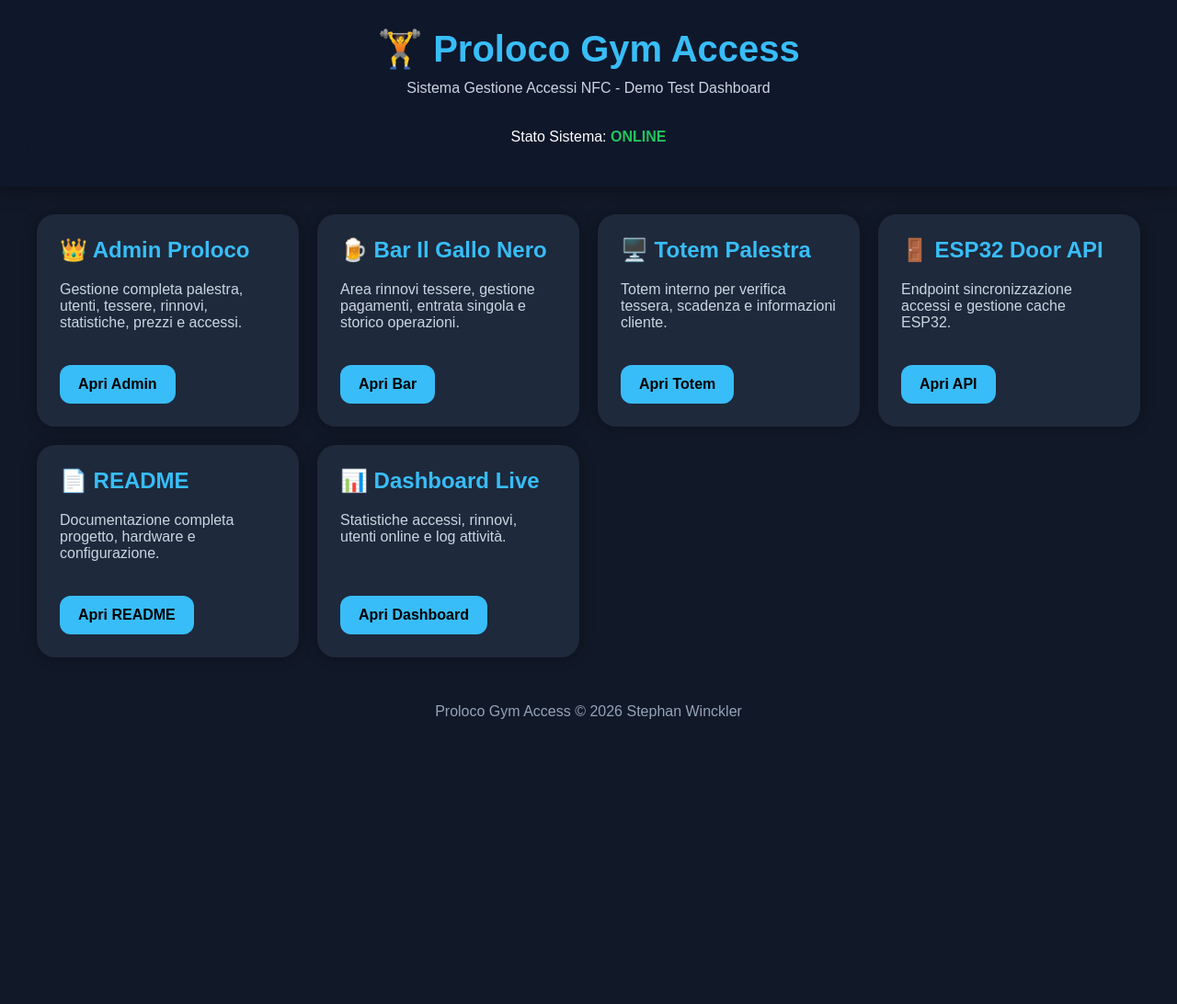
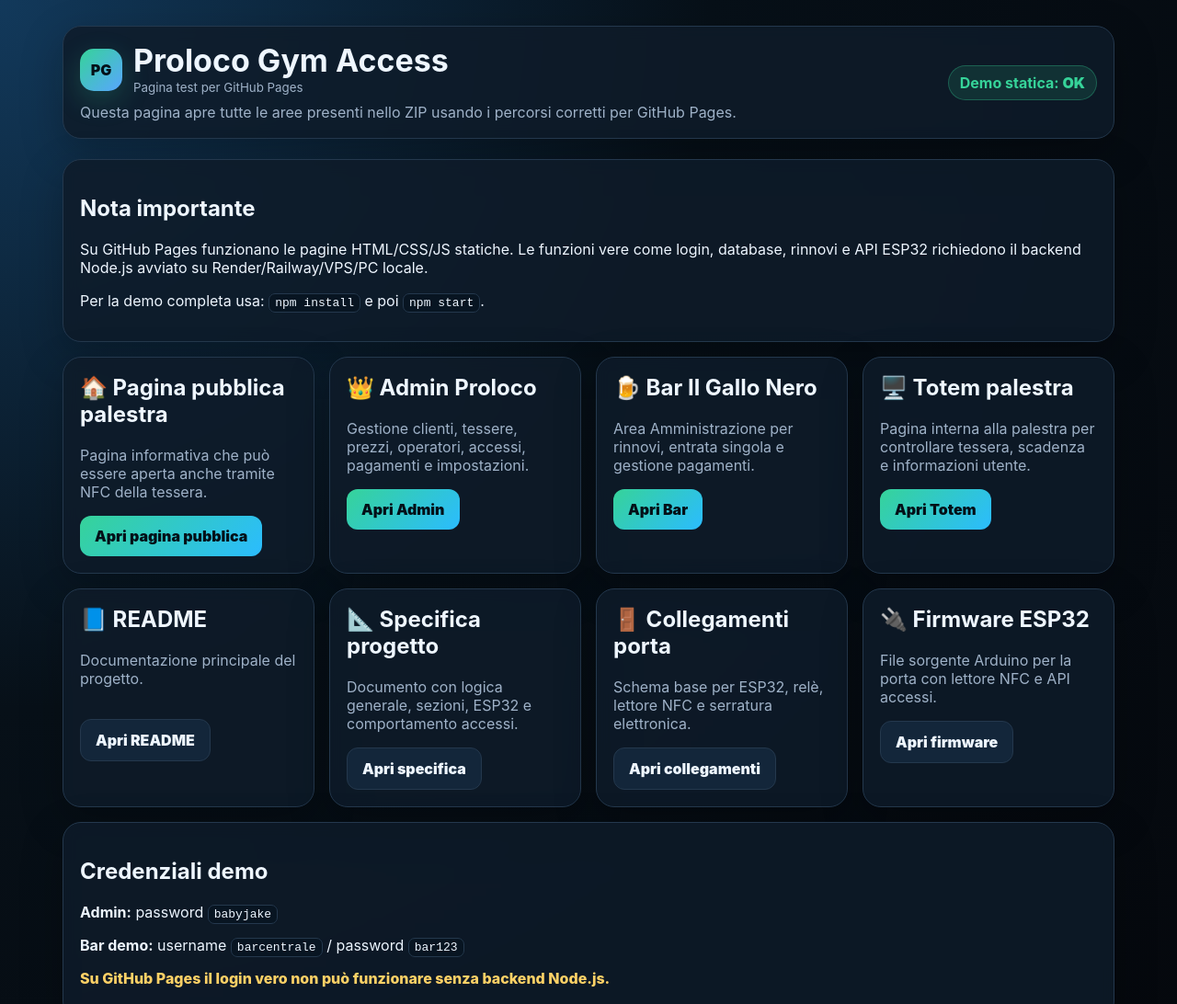
Before and after one commit to wincklers85/ProlocoGym, a website: page index.html in a window 1280 px wide. Shown: the top 1092 px of the page at 92% size. Before the commit the page ends 803 px from the top, so only its background shows below. Drawn offline with Linux system fonts and the light colour scheme; files that its build step writes are made by us from their sources.

Commit message:
Add files via upload

```diff
--- a/index.html
+++ b/index.html
@@ -1,182 +1,122 @@
 <!DOCTYPE html>
 <html lang="it">
 <head>
-  <meta charset="UTF-8">
-  <meta name="viewport" content="width=device-width, initial-scale=1.0">
-  <title>Proloco Gym Access - Test</title>
-
+  <meta charset="UTF-8" />
+  <meta name="viewport" content="width=device-width, initial-scale=1.0" />
+  <title>Proloco Gym Access - Test GitHub Pages</title>
+  <link rel="stylesheet" href="./style.css" />
   <style>
-    body{
-      margin:0;
-      font-family:Arial,Helvetica,sans-serif;
-      background:#111827;
-      color:white;
-    }
-
-    header{
-      background:#0f172a;
-      padding:30px;
-      text-align:center;
-      box-shadow:0 0 20px rgba(0,0,0,0.5);
-    }
-
-    header h1{
-      margin:0;
-      font-size:40px;
-      color:#38bdf8;
-    }
-
-    header p{
-      color:#cbd5e1;
-      margin-top:10px;
-    }
-
-    .container{
-      max-width:1200px;
-      margin:auto;
-      padding:30px;
-      display:grid;
-      grid-template-columns:repeat(auto-fit,minmax(250px,1fr));
-      gap:20px;
-    }
-
-    .card{
-      background:#1e293b;
-      border-radius:20px;
-      padding:25px;
-      transition:0.3s;
-      box-shadow:0 0 15px rgba(0,0,0,0.3);
-    }
-
-    .card:hover{
-      transform:translateY(-5px);
-      box-shadow:0 0 25px rgba(56,189,248,0.4);
-    }
-
-    .card h2{
-      margin-top:0;
-      color:#38bdf8;
-    }
-
-    .card p{
-      color:#cbd5e1;
-      min-height:60px;
-    }
-
-    .card a{
-      display:inline-block;
-      margin-top:15px;
-      padding:12px 20px;
-      background:#38bdf8;
-      color:black;
-      text-decoration:none;
-      border-radius:12px;
-      font-weight:bold;
-    }
-
-    footer{
-      text-align:center;
-      padding:20px;
-      color:#94a3b8;
-    }
-
-    .status{
-      margin-top:20px;
-      background:#0f172a;
-      padding:15px;
-      border-radius:15px;
-    }
-
-    .online{
-      color:#22c55e;
-      font-weight:bold;
-    }
-
-    .offline{
-      color:#ef4444;
-      font-weight:bold;
-    }
-  </style>
+    .test-wrap{min-height:100vh;padding:28px;max-width:1200px;margin:auto}
+    .test-hero{display:flex;gap:16px;align-items:center;justify-content:space-between;flex-wrap:wrap;margin-bottom:22px}
+    .test-hero h1{margin:0;font-size:34px}
+    .test-hero p{color:var(--muted);margin:8px 0 0}
+    .test-grid{display:grid;grid-template-columns:repeat(auto-fit,minmax(260px,1fr));gap:16px}
+    .test-card h2{margin-top:0}
+    .test-card p{color:var(--muted);min-height:58px}
+    .test-card .actions{display:flex;flex-wrap:wrap;gap:10px;margin-top:14px}
+    .test-card a{display:inline-block;text-decoration:none}
+    .ok{color:var(--accent);font-weight:900}
+    .warnText{color:var(--warn);font-weight:800}
+    code{background:#081522;border:1px solid var(--line);padding:2px 6px;border-radius:7px}
+  .buttonLink{padding:12px 16px;border-radius:12px;font-weight:900}.buttonLink.primary{background:linear-gradient(135deg,var(--accent),#2bbcff);color:#041018}.buttonLink.secondary{background:var(--panel2);color:var(--text);border:1px solid var(--line)}</style>
 </head>
 <body>
+  <main class="test-wrap">
+    <section class="card test-hero">
+      <div>
+        <div class="brand" style="margin-bottom:8px">
+          <div class="logo">PG</div>
+          <div>
+            <h1>Proloco Gym Access</h1>
+            <small>Pagina test per GitHub Pages</small>
+          </div>
+        </div>
+        <p>Questa pagina apre tutte le aree presenti nello ZIP usando i percorsi corretti per GitHub Pages.</p>
+      </div>
+      <span class="pill">Demo statica: <span class="ok">OK</span></span>
+    </section>
 
-<header>
-  <h1>🏋️ Proloco Gym Access</h1>
-  <p>Sistema Gestione Accessi NFC - Demo Test Dashboard</p>
+    <section class="card" style="margin-bottom:16px">
+      <h2>Nota importante</h2>
+      <p>
+        Su GitHub Pages funzionano le pagine HTML/CSS/JS statiche. Le funzioni vere come login,
+        database, rinnovi e API ESP32 richiedono il backend Node.js avviato su Render/Railway/VPS/PC locale.
+      </p>
+      <p>Per la demo completa usa: <code>npm install</code> e poi <code>npm start</code>.</p>
+    </section>
 
-  <div class="status">
-    Stato Sistema:
-    <span class="online">ONLINE</span>
-  </div>
-</header>
+    <section class="test-grid">
+      <article class="card test-card">
+        <h2>🏠 Pagina pubblica palestra</h2>
+        <p>Pagina informativa che può essere aperta anche tramite NFC della tessera.</p>
+        <div class="actions">
+          <a class="primary buttonLink" href="./public/index.html">Apri pagina pubblica</a>
+        </div>
+      </article>
 
-<div class="container">
+      <article class="card test-card">
+        <h2>👑 Admin Proloco</h2>
+        <p>Gestione clienti, tessere, prezzi, operatori, accessi, pagamenti e impostazioni.</p>
+        <div class="actions">
+          <a class="primary buttonLink" href="./admin/index.html">Apri Admin</a>
+        </div>
+      </article>
 
-  <div class="card">
-    <h2>👑 Admin Proloco</h2>
-    <p>
-      Gestione completa palestra, utenti, tessere, rinnovi,
-      statistiche, prezzi e accessi.
-    </p>
+      <article class="card test-card">
+        <h2>🍺 Bar Il Gallo Nero</h2>
+        <p>Area Amministrazione per rinnovi, entrata singola e gestione pagamenti.</p>
+        <div class="actions">
+          <a class="primary buttonLink" href="./bar/index.html">Apri Bar</a>
+        </div>
+      </article>
 
-    <a href="./admin/">Apri Admin</a>
-  </div>
+      <article class="card test-card">
+        <h2>🖥️ Totem palestra</h2>
+        <p>Pagina interna alla palestra per controllare tessera, scadenza e informazioni utente.</p>
+        <div class="actions">
+          <a class="primary buttonLink" href="./totem/index.html">Apri Totem</a>
+        </div>
+      </article>
 
-  <div class="card">
-    <h2>🍺 Bar Il Gallo Nero</h2>
-    <p>
-      Area rinnovi tessere, gestione pagamenti,
-      entrata singola e storico operazioni.
-    </p>
+      <article class="card test-card">
+        <h2>📘 README</h2>
+        <p>Documentazione principale del progetto.</p>
+        <div class="actions">
+          <a class="secondary buttonLink" href="./README.md">Apri README</a>
+        </div>
+      </article>
 
-    <a href="./bar/">Apri Bar</a>
-  </div>
+      <article class="card test-card">
+        <h2>📐 Specifica progetto</h2>
+        <p>Documento con logica generale, sezioni, ESP32 e comportamento accessi.</p>
+        <div class="actions">
+          <a class="secondary buttonLink" href="./docs/SPECIFICA_PROGETTO.md">Apri specifica</a>
+        </div>
+      </article>
 
-  <div class="card">
-    <h2>🖥️ Totem Palestra</h2>
-    <p>
-      Totem interno per verifica tessera,
-      scadenza e informazioni cliente.
-    </p>
+      <article class="card test-card">
+        <h2>🚪 Collegamenti porta</h2>
+        <p>Schema base per ESP32, relè, lettore NFC e serratura elettronica.</p>
+        <div class="actions">
+          <a class="secondary buttonLink" href="./docs/COLLEGAMENTI_PORTA.md">Apri collegamenti</a>
+        </div>
+      </article>
 
-    <a href="./totem/">Apri Totem</a>
-  </div>
+      <article class="card test-card">
+        <h2>🔌 Firmware ESP32</h2>
+        <p>File sorgente Arduino per la porta con lettore NFC e API accessi.</p>
+        <div class="actions">
+          <a class="secondary buttonLink" href="./esp32/proloco_gym_access_esp32.ino">Apri firmware</a>
+        </div>
+      </article>
+    </section>
 
-  <div class="card">
-    <h2>🚪 ESP32 Door API</h2>
-    <p>
-      Endpoint sincronizzazione accessi
-      e gestione cache ESP32.
-    </p>
-
-    <a href="./api/">Apri API</a>
-  </div>
-
-  <div class="card">
-    <h2>📄 README</h2>
-    <p>
-      Documentazione completa progetto,
-      hardware e configurazione.
-    </p>
-
-    <a href="./README.md">Apri README</a>
-  </div>
-
-  <div class="card">
-    <h2>📊 Dashboard Live</h2>
-    <p>
-      Statistiche accessi, rinnovi,
-      utenti online e log attività.
-    </p>
-
-    <a href="./dashboard/">Apri Dashboard</a>
-  </div>
-
-</div>
-
-<footer>
-  Proloco Gym Access © 2026 Stephan Winckler
-</footer>
-
+    <section class="card" style="margin-top:16px">
+      <h2>Credenziali demo</h2>
+      <p><b>Admin:</b> password <code>babyjake</code></p>
+      <p><b>Bar demo:</b> username <code>barcentrale</code> / password <code>bar123</code></p>
+      <p class="warnText">Su GitHub Pages il login vero non può funzionare senza backend Node.js.</p>
+    </section>
+  </main>
 </body>
 </html>
```
